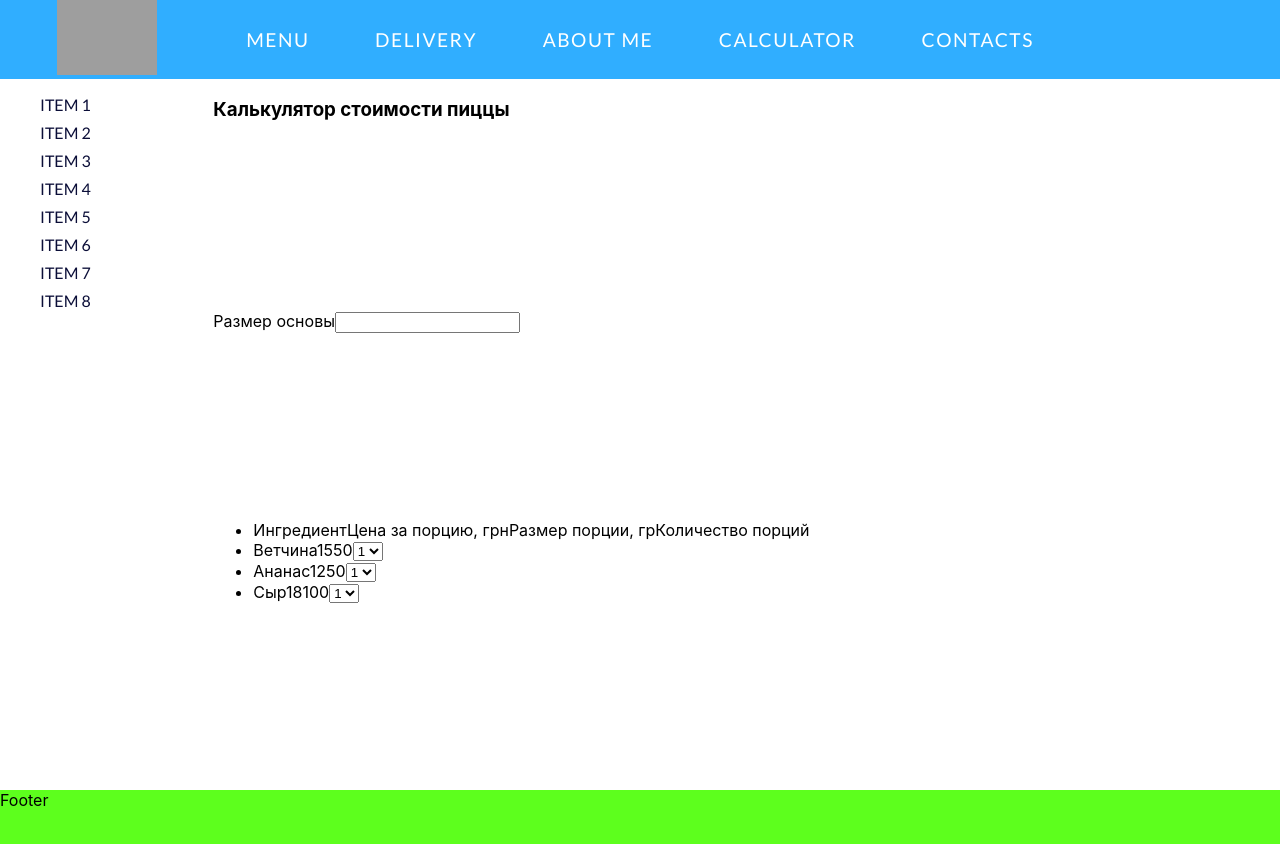
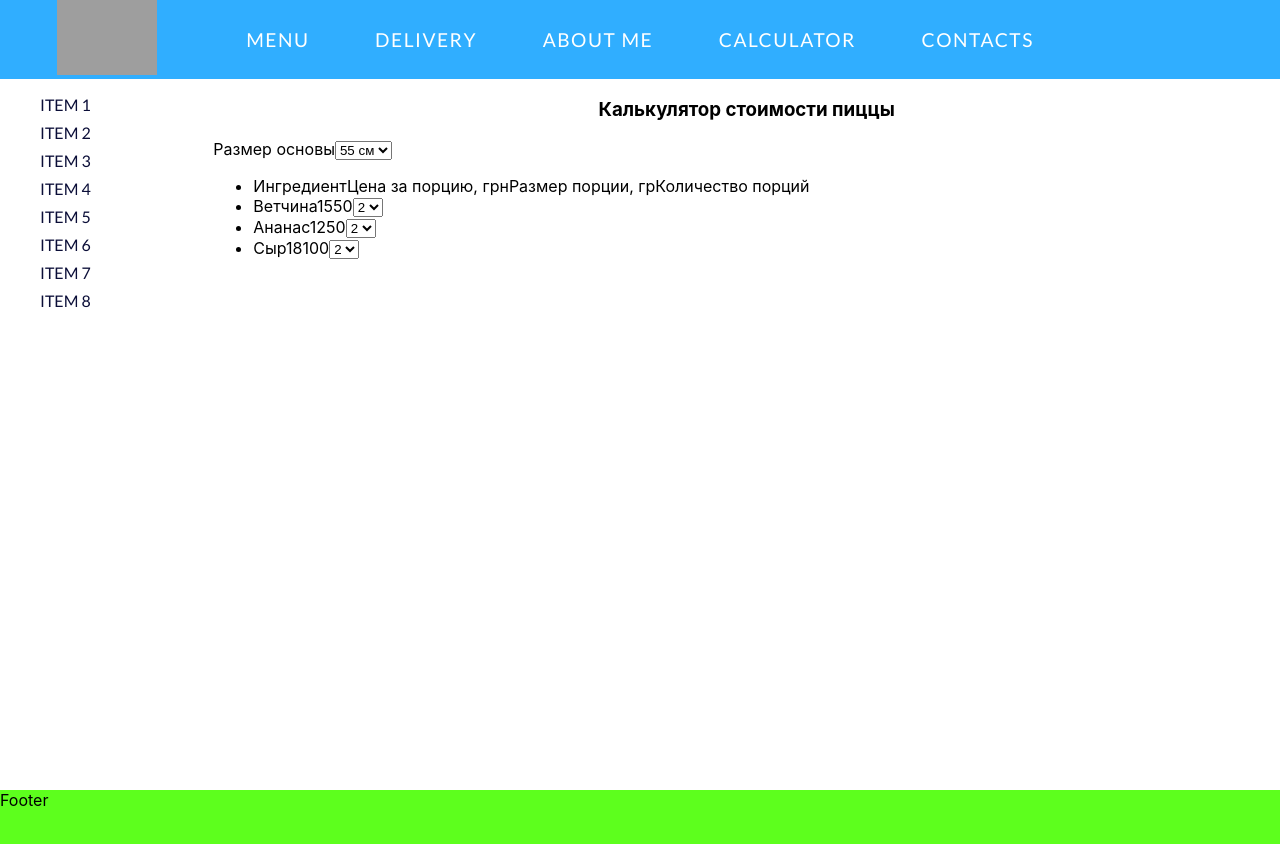
Before and after one commit to AlexSandr90/pizza-calculator, a React (Create React App) app: page / in a window 1280 px wide. Shown: the top 844 px of the page. Built offline with nearby package versions, Linux system fonts and the light colour scheme; grey boxes are pictures that could not be loaded.

Commit message:
layout main component

```diff
--- a/src/components/Content/Content.jsx
+++ b/src/components/Content/Content.jsx
@@ -5,17 +5,26 @@ import classes from './content.module.scss';
 
 const Content = () => {
 
-    const { main_content } = classes;
+    const {
+        calc,
+        calcTable,
+        calcHeader,
+        mainContent
+    } = classes;
 
     return (
-        <main className={ main_content }>
-            <h3>Калькулятор стоимости пиццы</h3>
-            <div>
-                <label htmlFor='base' >Размер основы</label>
-                <input type="number" id='base'/>
-            </div>
-            <div>
-                <ul>
+        <main className={mainContent}>
+            <div className={calc}>
+                <h3>Калькулятор стоимости пиццы</h3>
+                <div className={ calcHeader }>
+                    <span>Размер основы</span>
+                    <select name="radius" id="radius">
+                        <option value="35">35 см</option>
+                        <option value="55" selected>55 см</option>
+                        <option value="75">75 см</option>
+                    </select>
+                </div>
+                <ul className={ calcTable }>
                     <li>
                         <span>Ингредиент</span>
                         <span>Цена за порцию, грн</span>
@@ -26,9 +35,9 @@ const Content = () => {
                         <span>Ветчина</span>
                         <span>15</span>
                         <span>50</span>
-                        <select name="" id="">
+                        <select name="ham" id="ham">
                             <option value="1">1</option>
-                            <option value="2">2</option>
+                            <option value="2" selected>2</option>
                             <option value="3">3</option>
                             <option value="4">4</option>
                             <option value="5">5</option>
@@ -38,9 +47,9 @@ const Content = () => {
                         <span>Ананас</span>
                         <span>12</span>
                         <span>50</span>
-                        <select name="" id="">
+                        <select name="pineapple" id="pineapple">
                             <option value="1">1</option>
-                            <option value="2">2</option>
+                            <option value="2" selected>2</option>
                             <option value="3">3</option>
                             <option value="4">4</option>
                             <option value="5">5</option>
@@ -50,9 +59,9 @@ const Content = () => {
                         <span>Сыр</span>
                         <span>18</span>
                         <span>100</span>
-                        <select name="" id="">
+                        <select name="cheese" id="cheese">
                             <option value="1">1</option>
-                            <option value="2">2</option>
+                            <option value="2" selected>2</option>
                             <option value="3">3</option>
                             <option value="4">4</option>
                             <option value="5">5</option>
--- a/src/components/Content/content.module.scss
+++ b/src/components/Content/content.module.scss
@@ -1,6 +1,23 @@
-.main_content {
+.mainContent {
   display: grid;
   grid-column: 2 / span 1;
   grid-row: 2 / span 1;
   //background-color: #8940ff;
 }
+
+.calc {
+  display: flex;
+  flex-direction: column;
+
+  h3 {
+    align-self: center;
+  }
+}
+
+.calcHeader {
+
+}
+
+.calcTable {
+
+}
```
